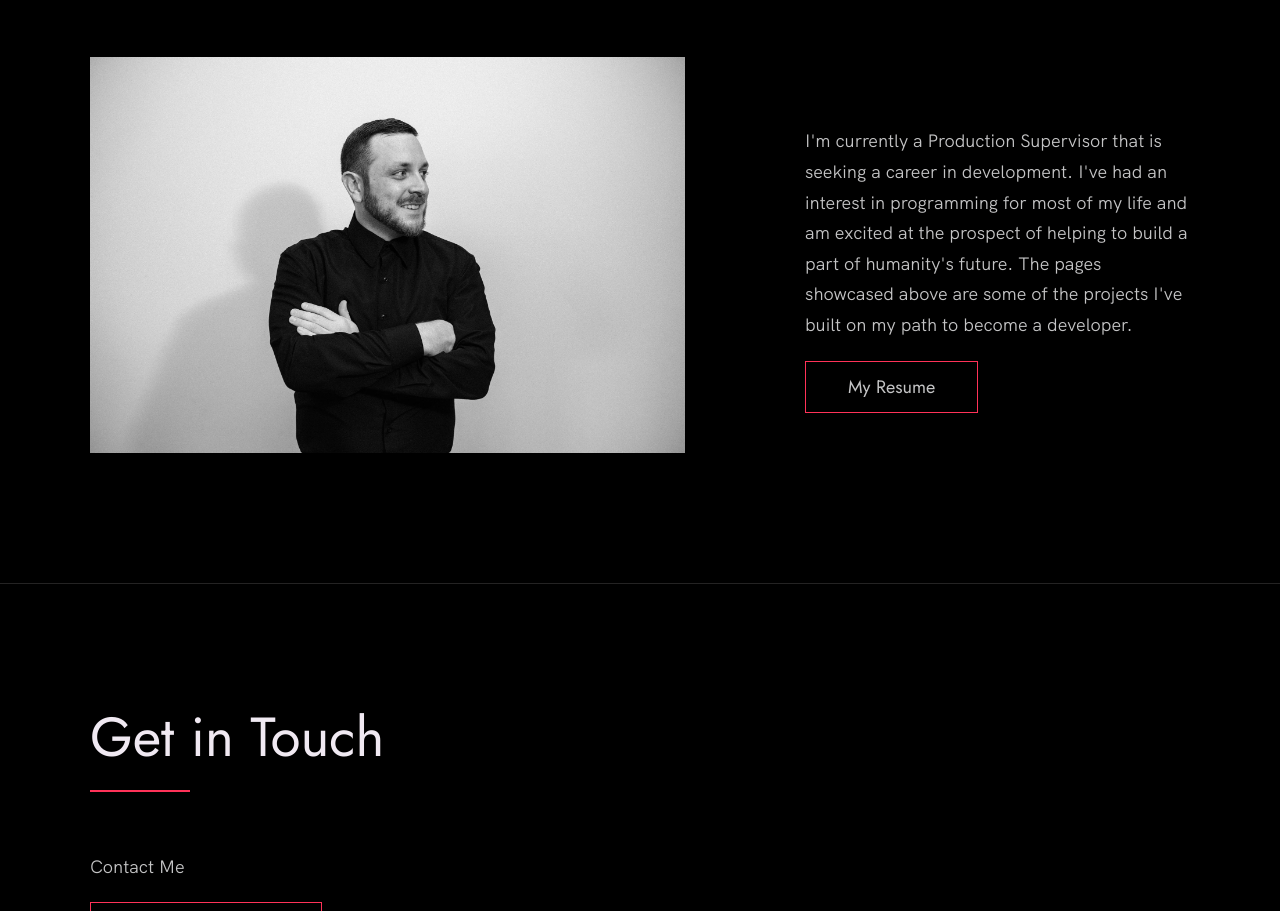
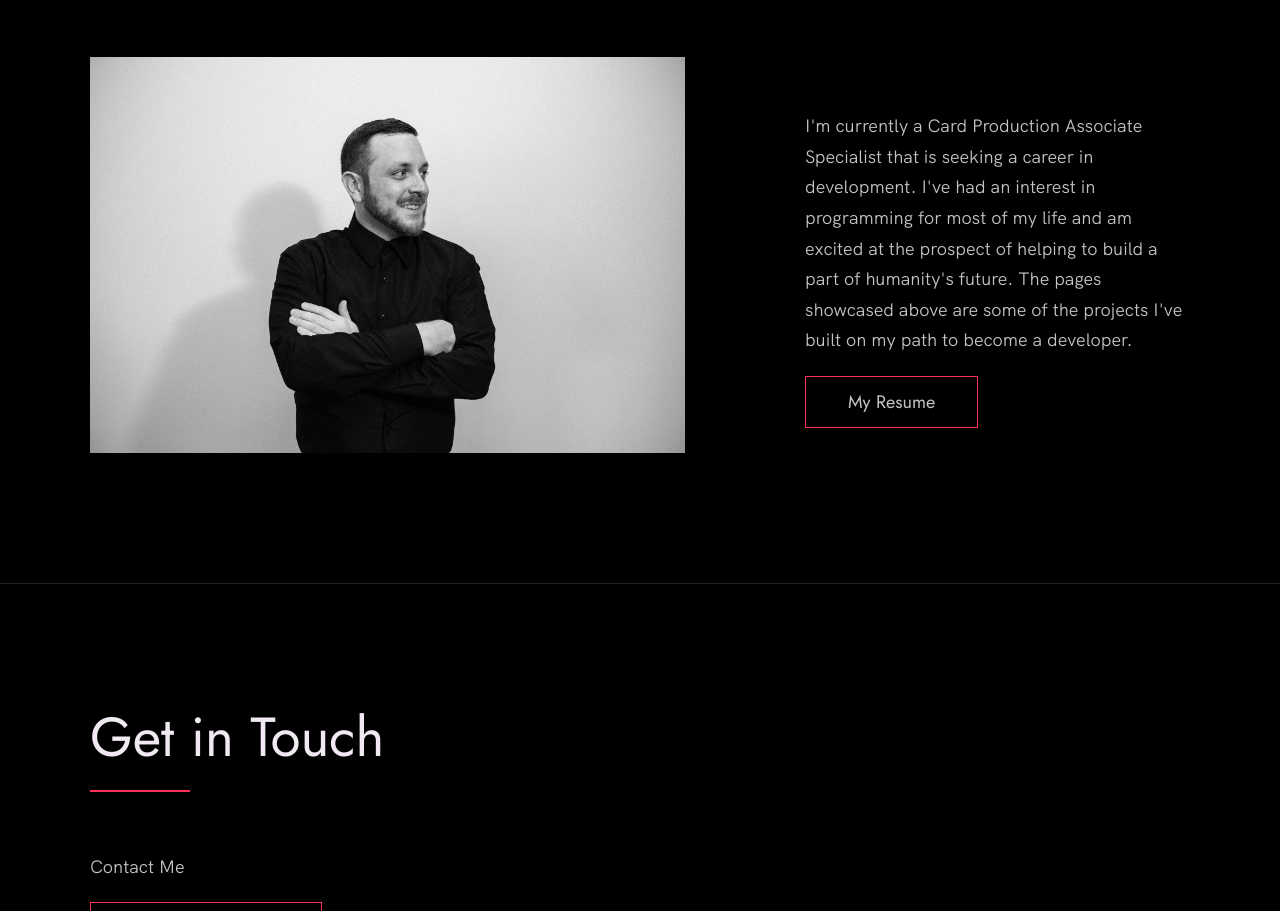
Before and after one commit to mjzivat/mjz-portfolio, a website built with Vite: page index.html in a window 1280 px wide. Shown: the part 3390-4301 px from the top of the page. Built offline with nearby package versions, Linux system fonts and the light colour scheme.

Commit message:
added resume

```diff
--- a/index.html
+++ b/index.html
@@ -188,9 +188,9 @@
         <div class="about__content">
           <div class="about__text">
             <!-- Replace the below paragraph with info about yourself -->
-           <p>I'm currently a Production Supervisor that is seeking a career in development. I've had an interest in programming for most of my life and am excited at the prospect of helping to build a part of humanity's future. The pages showcased above are some of the projects I've built on my path to become a developer.</p>
+           <p>I'm currently a Card Production Associate Specialist that is seeking a career in development. I've had an interest in programming for most of my life and am excited at the prospect of helping to build a part of humanity's future. The pages showcased above are some of the projects I've built on my path to become a developer.</p>
             <!-- Provide a link to your resume -->
-            <a href="#" class="btn">My Resume</a>
+            <a href="./assets/resume-for-michael-zivat.pdf" class="btn">My Resume</a>
           </div>
 
           <div class="about__photo-container">
```
Also changed, not shown: 1 other file.
